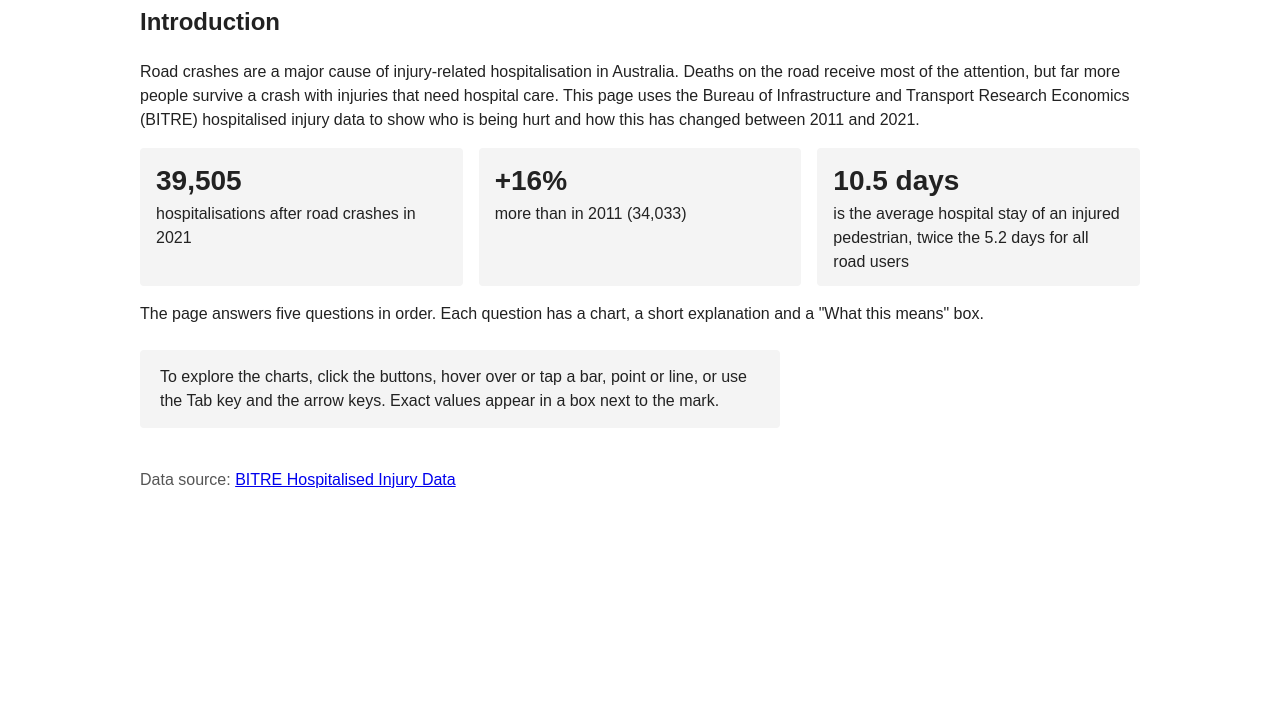
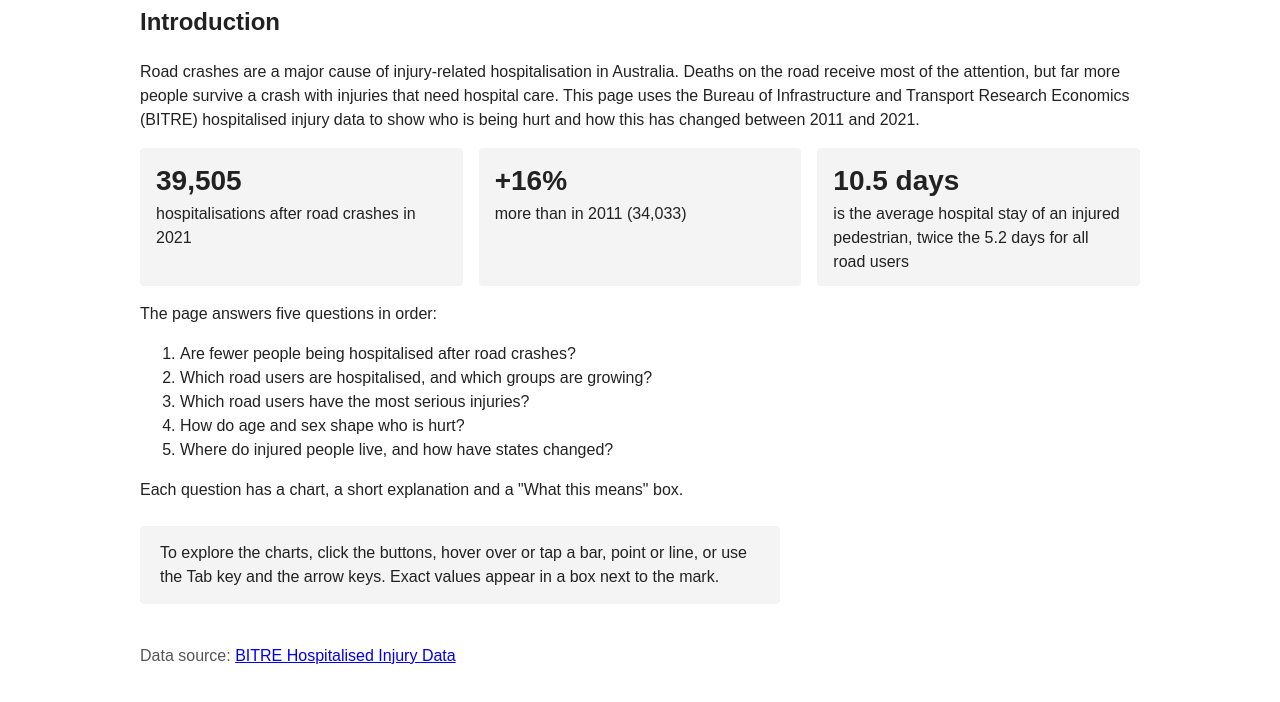
Before and after one commit to buidangminh23/cos30045-road-crash-injuries, a plain HTML site: page index.html in a window 1280 px wide. Shown: the part 68-770 px from the top of the page. Drawn offline with Linux system fonts and the light colour scheme.

Commit message:
docs: list the five questions in the introduction
Co-Authored-By: Claude Opus 5.5 <noreply@anthropic.com>

```diff
--- a/index.html
+++ b/index.html
@@ -21,7 +21,15 @@
                 <li><strong>+16%</strong> more than in 2011 (34,033)</li>
                 <li><strong>10.5 days</strong> is the average hospital stay of an injured pedestrian, twice the 5.2 days for all road users</li>
             </ul>
-            <p>The page answers five questions in order. Each question has a chart, a short explanation and a "What this means" box.</p>
+            <p>The page answers five questions in order:</p>
+            <ol class="questions">
+                <li>Are fewer people being hospitalised after road crashes?</li>
+                <li>Which road users are hospitalised, and which groups are growing?</li>
+                <li>Which road users have the most serious injuries?</li>
+                <li>How do age and sex shape who is hurt?</li>
+                <li>Where do injured people live, and how have states changed?</li>
+            </ol>
+            <p>Each question has a chart, a short explanation and a "What this means" box.</p>
             <div class="instructions">To explore the charts, click the buttons, hover over or tap a bar, point or line, or use the Tab key and the arrow keys. Exact values appear in a box next to the mark.</div>
         </section>
     </main>
```
